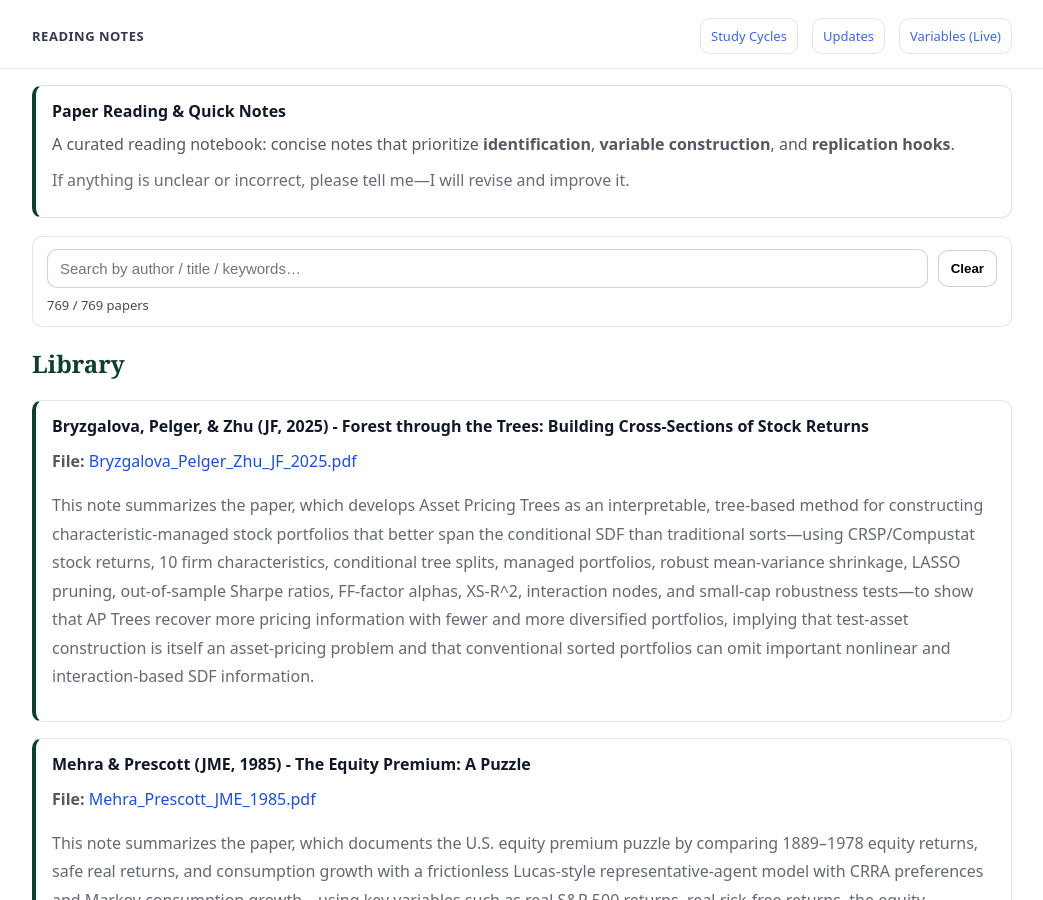
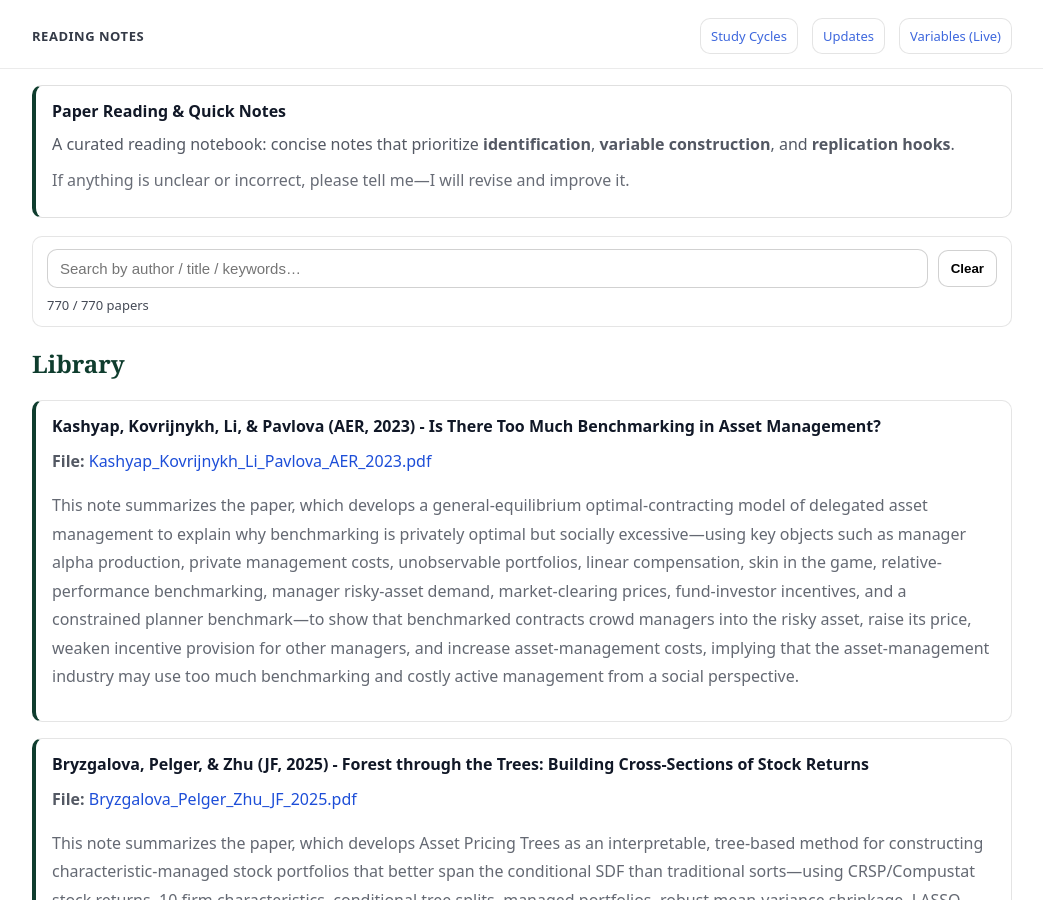
Before and after one commit to yaxinzn/study-archive, a Jekyll site: the page built from reading/index.md, in a window 1280 px wide and 900 px high. Shown: the whole window, without its empty margins (118-1161 px from the left). Built offline with Jekyll 4.4.1, drawn with Linux system fonts in a browser that asks for light colours.

Commit message:
Reading: add/update Kashyap_Kovrijnykh_Li_Pavlova_AER_2023.pdf

```diff
--- a/_data/reading.yml
+++ b/_data/reading.yml
@@ -1,3 +1,7 @@
+- title: "Kashyap, Kovrijnykh, Li, & Pavlova (AER, 2023) - Is There Too Much Benchmarking in Asset Management?"
+  file: "Kashyap_Kovrijnykh_Li_Pavlova_AER_2023.pdf"
+  desc: "This note summarizes the paper, which develops a general-equilibrium optimal-contracting model of delegated asset management to explain why benchmarking is privately optimal but socially excessive—using key objects such as manager alpha production, private management costs, unobservable portfolios, linear compensation, skin in the game, relative-performance benchmarking, manager risky-asset demand, market-clearing prices, fund-investor incentives, and a constrained planner benchmark—to show that benchmarked contracts crowd managers into the risky asset, raise its price, weaken incentive provision for other managers, and increase asset-management costs, implying that the asset-management industry may use too much benchmarking and costly active management from a social perspective."
+
 - title: "Bryzgalova, Pelger, & Zhu (JF, 2025) - Forest through the Trees: Building Cross-Sections of Stock Returns"
   file: "Bryzgalova_Pelger_Zhu_JF_2025.pdf"
   desc: "This note summarizes the paper, which develops Asset Pricing Trees as an interpretable, tree-based method for constructing characteristic-managed stock portfolios that better span the conditional SDF than traditional sorts—using CRSP/Compustat stock returns, 10 firm characteristics, conditional tree splits, managed portfolios, robust mean-variance shrinkage, LASSO pruning, out-of-sample Sharpe ratios, FF-factor alphas, XS-R^2, interaction nodes, and small-cap robustness tests—to show that AP Trees recover more pricing information with fewer and more diversified portfolios, implying that test-asset construction is itself an asset-pricing problem and that conventional sorted portfolios can omit important nonlinear and interaction-based SDF information."
```
Also changed, not shown: 1 other file.
